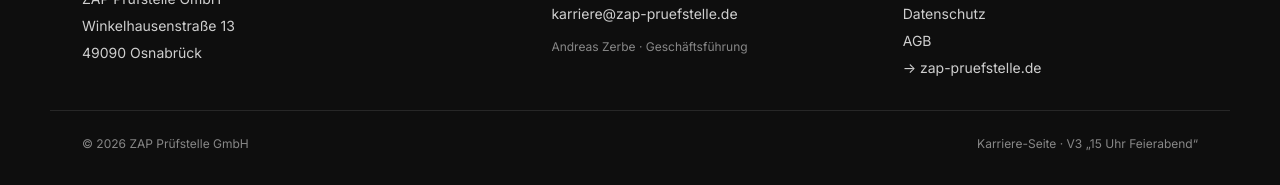
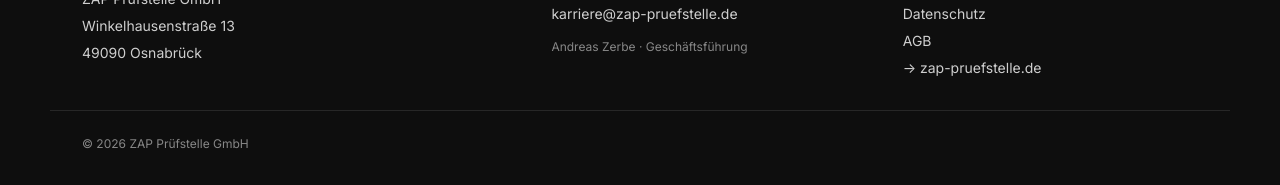
Before and after one commit to khalil573/karriere-zap, a plain HTML site: page Door2Door_vertrieb.html in a window 1280 px wide. Shown: the part 7493-7678 px from the top of the page. Drawn offline with Linux system fonts and the light colour scheme.

Commit message:
Update Door2Door_vertrieb.html

```diff
--- a/Door2Door_vertrieb.html
+++ b/Door2Door_vertrieb.html
@@ -1309,7 +1309,7 @@
   </div>
   <div class="wrap legal">
     <span>© <span id="footer-year">2026</span> ZAP Prüfstelle GmbH</span>
-    <span>Karriere-Seite · V3 „15 Uhr Feierabend“</span>
+    <span></span>
   </div>
 </footer>
 
```
